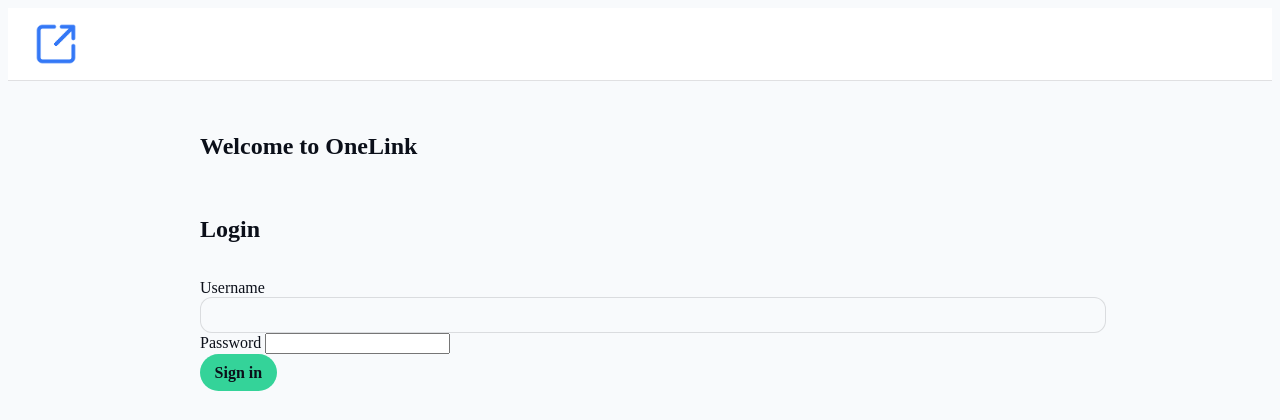
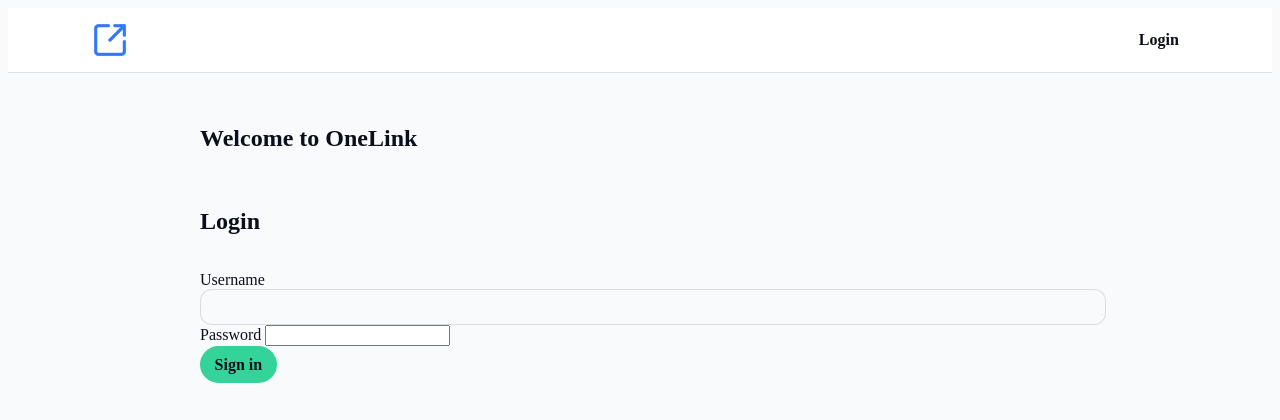
Before and after one commit to nadiaglitch/onelink, a Django app: page / in a window 1280 px wide. Shown: the top 420 px of the page. Run offline with Django 4.2, Linux system fonts and the light colour scheme.

Commit message:
Debugging header

```diff
--- a/static/css/site.css
+++ b/static/css/site.css
@@ -49,36 +49,60 @@ html { scroll-behavior: smooth; }
   color: #fff;
 }
 
-/* === Header Layout === */
+/* ===== Header ===== */
 .site-header {
-  display: flex;
-  justify-content: space-between;  /* logo left, links right */
-  align-items: center;
-  padding: 0.75rem 1.5rem;
+  position: sticky; top: 0; z-index: 50;
   background: var(--card);
   border-bottom: 1px solid var(--border);
+  backdrop-filter: saturate(140%) blur(6px);
+}
+.header-inner {
+  display: flex; align-items: center; justify-content: space-between;
+  gap: 1rem; padding: .75rem 1.25rem;
+  max-width: 1100px; margin: 0 auto;
 }
 
-.logo-area img.logo {
-  height: 48px;
-  width: auto;
-  display: block;
+/* Logo left */
+.logo-area { display: inline-flex; align-items: center; gap: .5rem; text-decoration: none; }
+.logo-area .logo { height: 40px; width: auto; display: block; }
+
+/* Nav right */
+.nav-links ul {
+  display: flex; align-items: center; gap: 1rem; list-style: none; margin: 0; padding: 0;
 }
-
-.nav-links {
-  display: flex;
-  gap: 1rem;
-}
-
 .nav-links a {
   text-decoration: none;
   color: var(--text);
-  font-weight: 500;
-  transition: opacity .2s ease;
+  font-weight: 600;
+  padding: .4rem .7rem;
+  border-radius: .6rem;
+  transition: background .15s ease, opacity .15s ease;
 }
+.nav-links a:hover { background: var(--btn); }
+.nav-links a[aria-current="page"] { outline: 2px solid var(--border); }
 
-.nav-links a:hover {
-  opacity: 0.7;
+/* Mobile toggle (hamburger) */
+.nav-toggle {
+  display: none; /* shown on mobile via media query */
+  width: 40px; height: 40px;
+  border: 1px solid var(--border);
+  border-radius: .6rem;
+  background: var(--card);
+  align-items: center; justify-content: center;
+  gap: 3px; padding: 0;
+}
+.nav-toggle .bar { display: block; width: 20px; height: 2px; background: var(--text); }
+
+/* Responsive: collapse to hamburger under 768px */
+@media (max-width: 768px) {
+  .nav-toggle { display: inline-flex; }
+  .nav-links { position: absolute; right: 1.25rem; top: 64px; /* header height ~ */
+               background: var(--card); border: 1px solid var(--border); border-radius: .8rem;
+               box-shadow: 0 12px 30px rgba(0,0,0,.18);
+               padding: .5rem; display: none; }
+  .nav-links.open { display: block; }
+  .nav-links ul { display: grid; gap: .25rem; }
+  .nav-links a { display: block; }
 }
 
 /* =========================================
--- a/templates/base.html
+++ b/templates/base.html
@@ -1,31 +1,63 @@
+{% load static %}
+
 <!doctype html>
 <html lang="en">
 <head>
   <meta charset="utf-8"/>
   <title>OneLink</title>
   <meta name="viewport" content="width=device-width, initial-scale=1"/>
-  {% load static %}
   <link rel="stylesheet" href="{% static 'css/site.css' %}">
 </head>
 <body>
+  <header class="site-header" role="banner">
+    <div class="container header-inner">
+      <!-- Logo (left) -->
+      <a class="logo-area" href="{% url 'index' %}" aria-label="Home">
+        <img src="{% static 'images/logo.png' %}" alt="Logo" class="logo">
+      </a>
 
-<header class="site-header">
-  <div class="logo-area">
-    <a href="{% url 'index' %}">
-      <img src="{% static 'images/logo.png' %}" alt="Logo" class="logo">
-    </a>
-  </div>
+      <!-- Mobile menu button -->
+      <button class="nav-toggle" aria-expanded="false" aria-controls="site-nav" aria-label="Toggle navigation">
+        <span class="bar"></span><span class="bar"></span><span class="bar"></span>
+      </button>
 
-  <nav class="nav-links">
-    {% if request.user.is_authenticated %}
-      <a href="{% url 'link-list' %}">Edit</a>
-      <a href="{% url 'logout' %}">Logout</a>
-    {% endif %}
-  </nav>
-</header>
-
+      <!-- Nav (right) -->
+      <nav id="site-nav" class="nav-links" role="navigation">
+        <ul>
+          {% if request.user.is_authenticated %}
+            <li><a href="{% url 'link-list' %}">Edit</a></li>
+            <li><a href="{% url 'logout' %}">Logout</a></li>
+          {% else %}
+            <li><a href="{% url 'login' %}">Login</a></li>
+          {% endif %}
+        </ul>
+      </nav>
+    </div>
+  </header>
   <main role="main">
     {% block content %}{% endblock %}
   </main>
+  <script>
+  (function(){
+    const btn = document.querySelector('.nav-toggle');
+    const nav = document.getElementById('site-nav');
+    if(!btn || !nav) return;
+
+    btn.addEventListener('click', () => {
+      const isOpen = nav.classList.toggle('open');
+      btn.setAttribute('aria-expanded', String(isOpen));
+    });
+
+    // Close on Escape
+    document.addEventListener('keydown', (e) => {
+      if(e.key === 'Escape' && nav.classList.contains('open')){
+        nav.classList.remove('open');
+        btn.setAttribute('aria-expanded', 'false');
+        btn.focus();
+      }
+    });
+  })();
+  </script>
+
 </body>
 </html>
```
